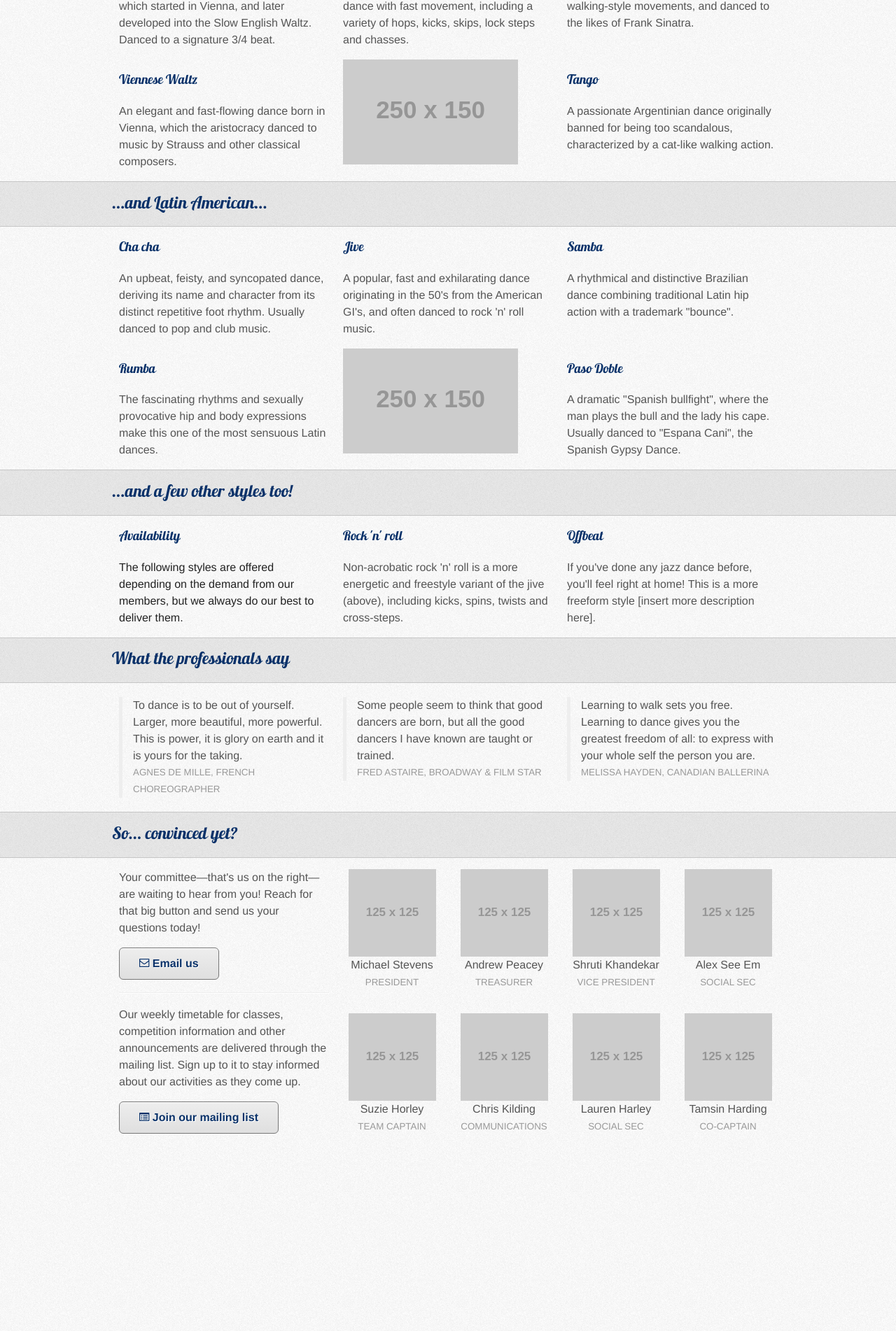
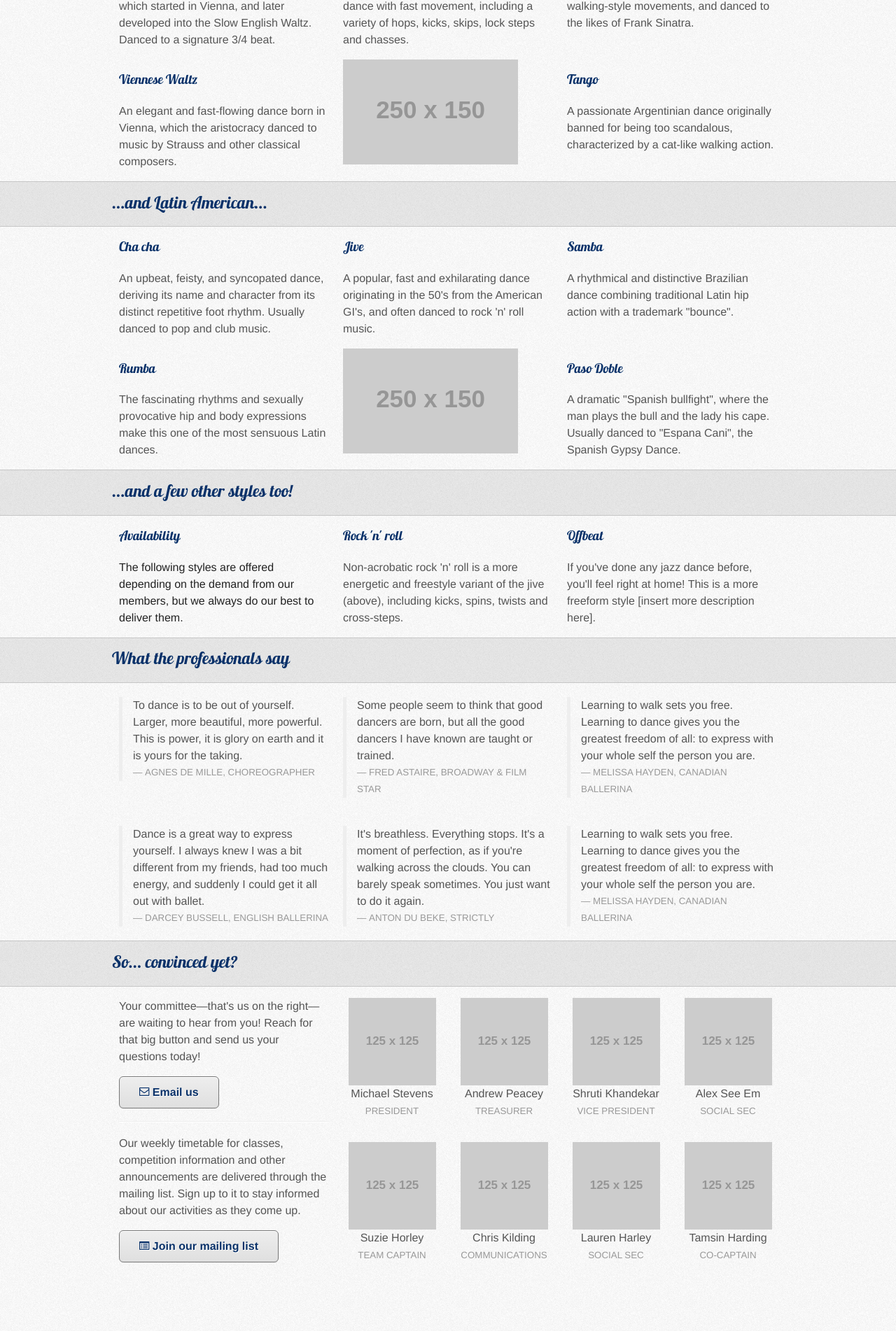
Before and after one commit to surreybldc/surreybldc.github.com, a Jekyll site: the page built from index.html, in a window 1280 px wide. Shown: the part 1096-2998 px from the top of the page at 70% size. Built offline with Jekyll 4.4.1, drawn with Linux system fonts in a browser that asks for light colours; before the commit the page ends 2814 px from its top, so only the background shows below that.

Commit message:
More quotes

```diff
--- a/css/styles.css
+++ b/css/styles.css
@@ -120,6 +120,7 @@ nav li a {
 small {
   text-transform: uppercase;
   color: #999;
+  size: 0.8em;
 }
 /* Grid system */
 .row {
@@ -143,9 +144,11 @@ blockquote p {
   margin-bottom: 0;
   font-weight: 300;
 }
+blockquote small::before {
+  content: '\2014 \00A0';
+}
 blockquote small {
   display: block;
-  color: #999;
 }
 /* Bootstrap hr */
 hr {
--- a/index.html
+++ b/index.html
@@ -124,7 +124,7 @@ layout: default
       <div class="grid_4">
         <blockquote>
           <p>To dance is to be out of yourself. Larger, more beautiful, more powerful. This is power, it is glory on earth and it is yours for the taking.</p>
-          <small>Agnes de Mille, French choreographer</small>
+          <small>Agnes de Mille, choreographer</small>
         </blockquote>
       </div>
       <div class="grid_4">
@@ -140,6 +140,25 @@ layout: default
         </blockquote>
       </div>
     </div>
+    <div class="container_12 row">
+      <div class="grid_4">
+        <blockquote>
+          <p>Dance is a great way to express yourself. I always knew I was a bit different from my friends, had too much energy, and suddenly I could get it all out with ballet.</p>
+          <small>Darcey Bussell, English ballerina</small>
+        </blockquote>
+      </div>
+      <div class="grid_4">
+        <blockquote>
+          <p>It's breathless. Everything stops. It's a moment of perfection, as if you're walking across the clouds. You can barely speak sometimes. You just want to do it again.</p>
+          <small>Anton du Beke, Strictly</small>
+        </blockquote>
+      </div>
+      <div class="grid_4">
+        <blockquote>
+          <p>Learning to walk sets you free. Learning to dance gives you the greatest freedom of all: to express with your whole self the person you are.</p>
+          <small>Melissa Hayden, Canadian ballerina</small>
+        </blockquote>
+      </div>
   </section>
   <section>
     <header>
```
Also changed, not shown: 2 other files.
